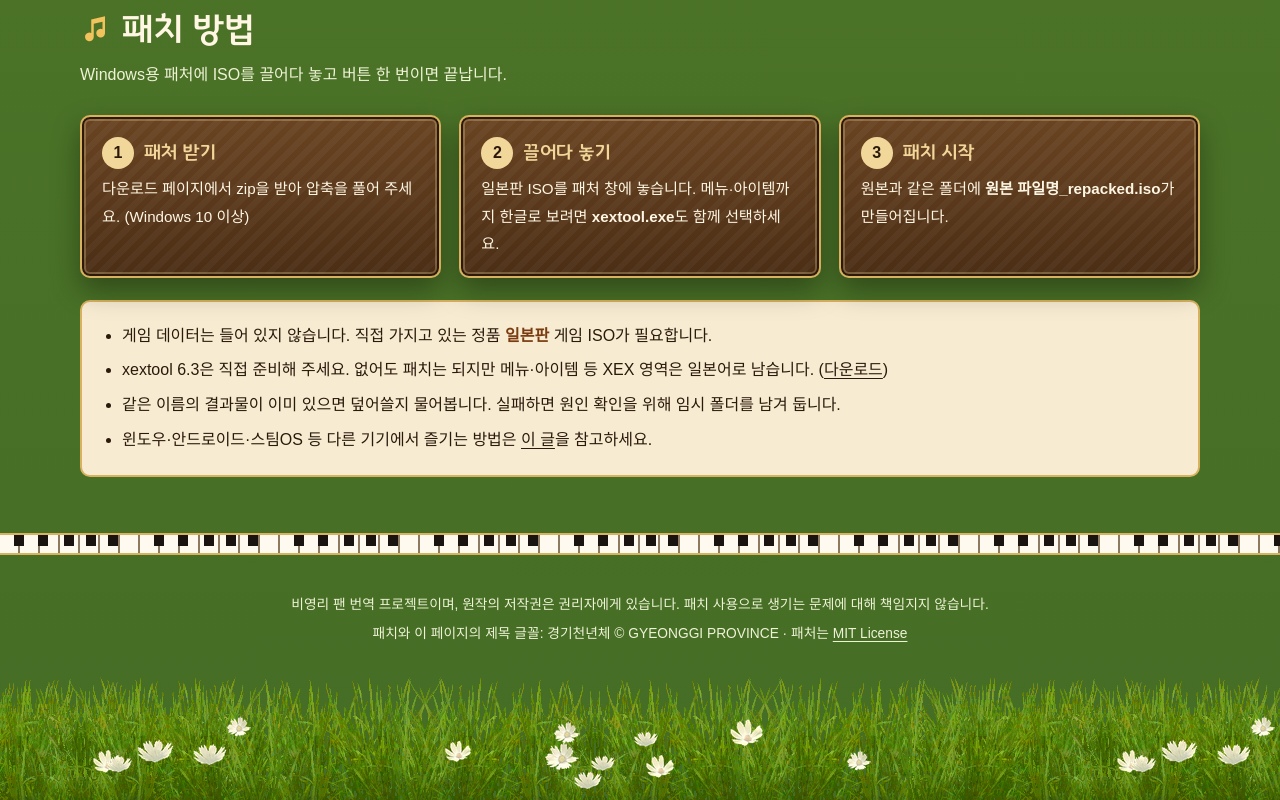
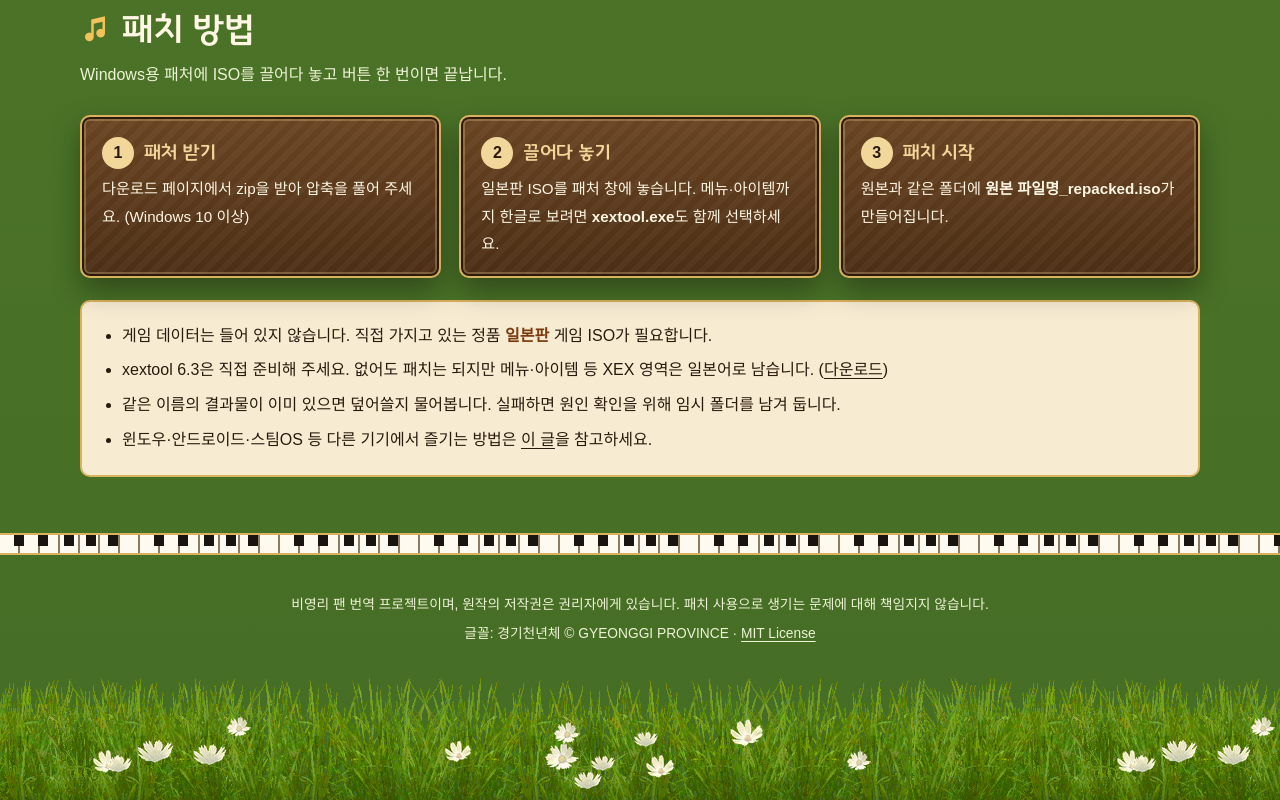
Before and after one commit to rnrmfdlapdlf/rnrmfdlapdlf.github.io, a plain HTML site: page xbox360-trusty-bell-korean-patcher/index.html in a window 1280 px wide. Shown: the part 3571-4371 px from the top of the page. Drawn offline with Linux system fonts and the light colour scheme.

Commit message:
Shorten font credit in Trusty Bell footer
Co-Authored-By: Claude Opus 5.5 <noreply@anthropic.com>

```diff
--- a/xbox360-trusty-bell-korean-patcher/index.html
+++ b/xbox360-trusty-bell-korean-patcher/index.html
@@ -312,7 +312,7 @@
   <footer>
     <div class="wrap">
       <p>비영리 팬 번역 프로젝트이며, 원작의 저작권은 권리자에게 있습니다. 패치 사용으로 생기는 문제에 대해 책임지지 않습니다.</p>
-      <p>패치와 이 페이지의 제목 글꼴: 경기천년체 © GYEONGGI PROVINCE · 패처는 <a href="https://github.com/rnrmfdlapdlf/xbox360-trusty-bell-korean-patcher" target="_blank" rel="noopener noreferrer">MIT License</a></p>
+      <p>글꼴: 경기천년체 © GYEONGGI PROVINCE · <a href="https://github.com/rnrmfdlapdlf/xbox360-trusty-bell-korean-patcher" target="_blank" rel="noopener noreferrer">MIT License</a></p>
     </div>
   </footer>
 
```
